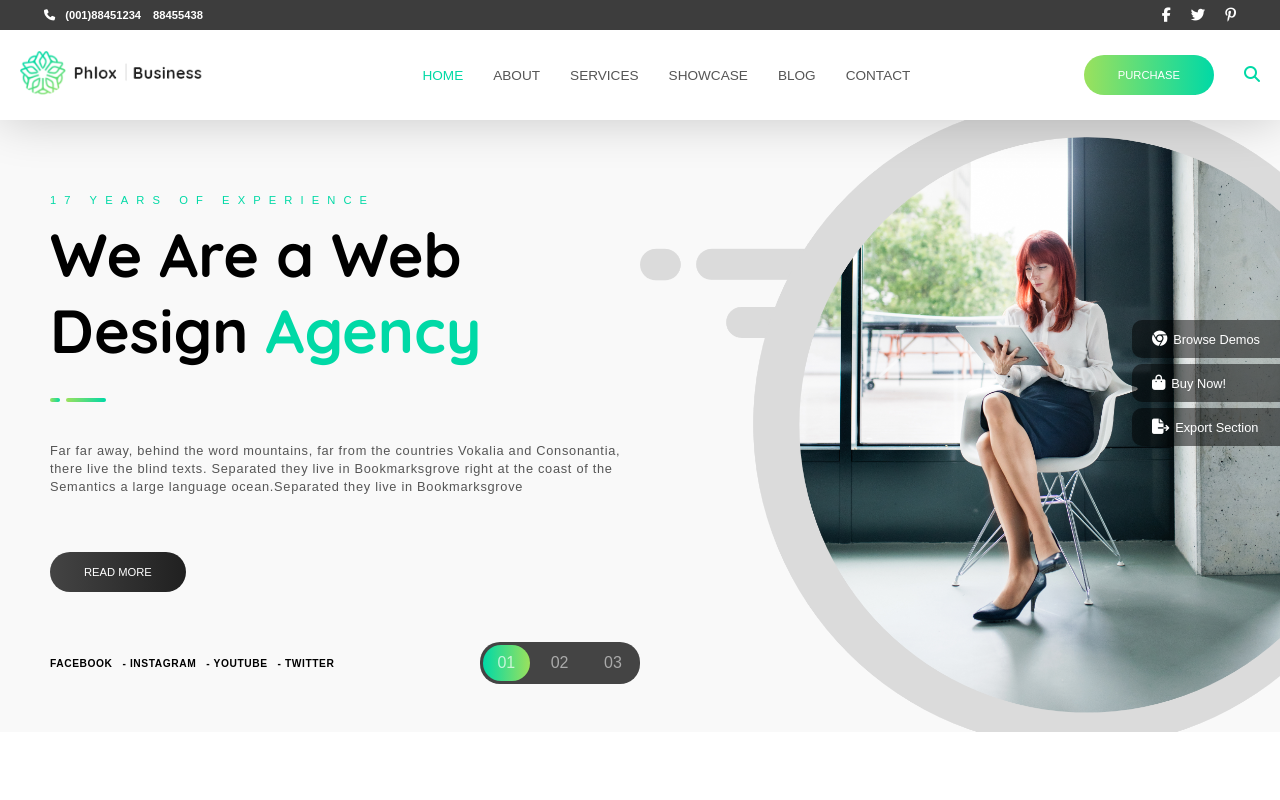
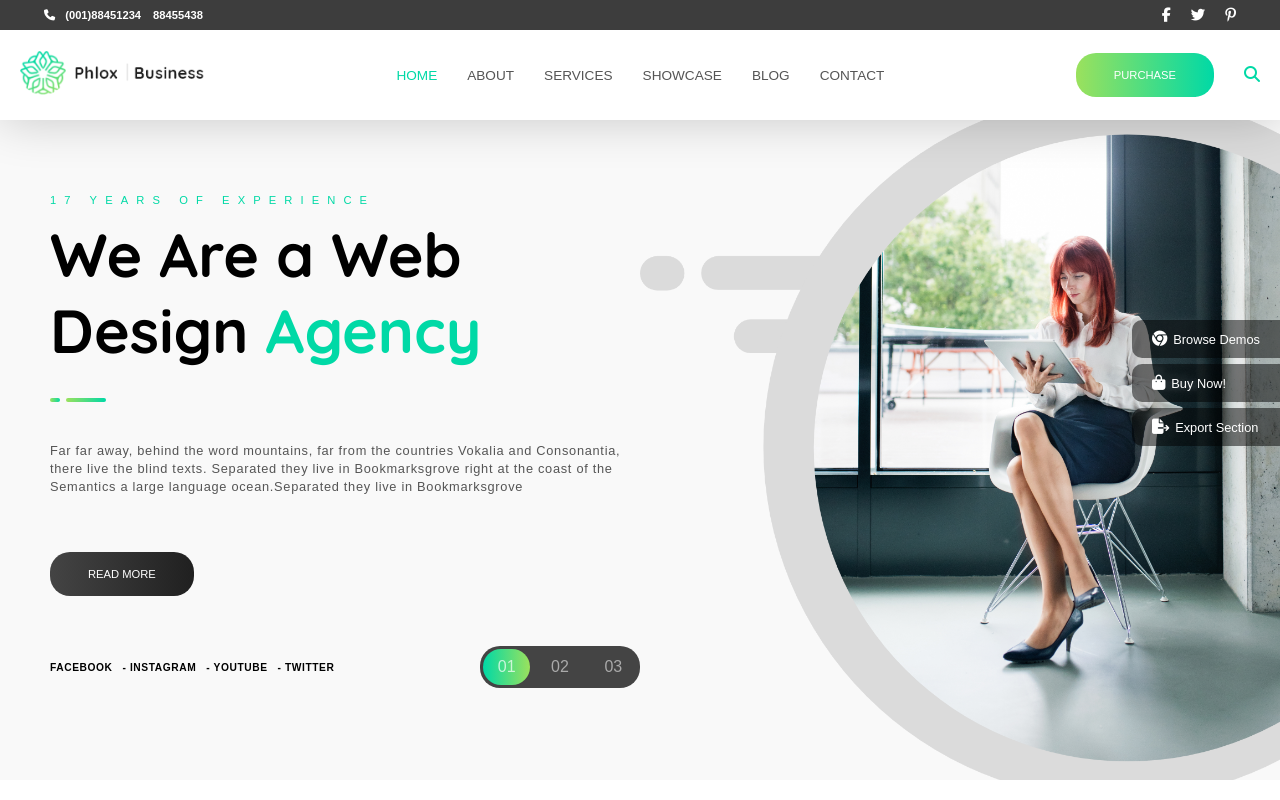
Before and after one commit to domenico-bacoli/proj-html-vuejs, a Vue app: page / in a window 1280 px wide. Shown: the top 800 px of the page. Built offline with nearby package versions, Linux system fonts and the light colour scheme.

Commit message:
fix: margin, padding, font-size adjustments.

```diff
--- a/src/components/AppHeader.vue
+++ b/src/components/AppHeader.vue
@@ -52,7 +52,7 @@ export default {
 
 <template>
     <header class="container-centered">
-        <nav>
+        <nav class="container-centered">
             <div class="nav-top">
                 <div class="number">
                     <div class="fax"><i class="fa-solid fa-phone"></i>(001)88451234</div>
@@ -178,17 +178,16 @@ header {
         }
 
         .nav-bottom {
-
             display: flex;
             justify-content: space-between;
             align-items: center;
             height: 90px;
             padding: 0 20px;
             width: 100%;
-            background-color: white;
+            background-color: #ffffff;
 
             .nav-logo img {
-                width: 80%;
+                width: 185px;
             }
 
             .nav-link ul {
@@ -199,7 +198,7 @@ header {
 
                 li {
                     cursor: pointer;
-                    color: #555555;
+                    color: $overview-color;
                     transition: all 0.2s ease-in-out;
 
                     &.active {
@@ -227,17 +226,22 @@ header {
     }
 
     .jumbo {
+        position: relative;
         display: flex;
+        justify-content: space-between;
         background-color: #F9F9F9;
         overflow: hidden;
         padding-top: 120px;
+        height: 780px;
 
         .jumbo-image {
-            margin: -20px -255px -20px 0;
+            position: absolute;
             width: 70%;
+            right: -20%;
+            top: 12%;
 
             img {
-                width: 85%;
+                width: 830px;
             }
         }
 
@@ -261,7 +265,7 @@ header {
                 font-family: $font-title;
                 font-size: 3.8em;
                 margin-bottom: 30px;
-                width: 80%;
+                width: 90%;
 
                 span {
                     color: $primary-color;
--- a/src/components/ShowCaseItem.vue
+++ b/src/components/ShowCaseItem.vue
@@ -311,11 +311,11 @@ export default defineComponent({
             margin-top: 40px;
 
             .customers-overview {
-                width: 43%;
+                width: 50%;
             }
 
             .customers-image {
-                margin: 20px 0;
+                margin: 30px 0;
 
                 img {
                     width: 80px;
--- a/src/style.scss
+++ b/src/style.scss
@@ -21,7 +21,7 @@ ul {
 }
 
 .btn {
-  padding: 14px 34px;
+  padding: 16px 38px;
   border-radius: 20px;
   border: none;
   color: white;
```
